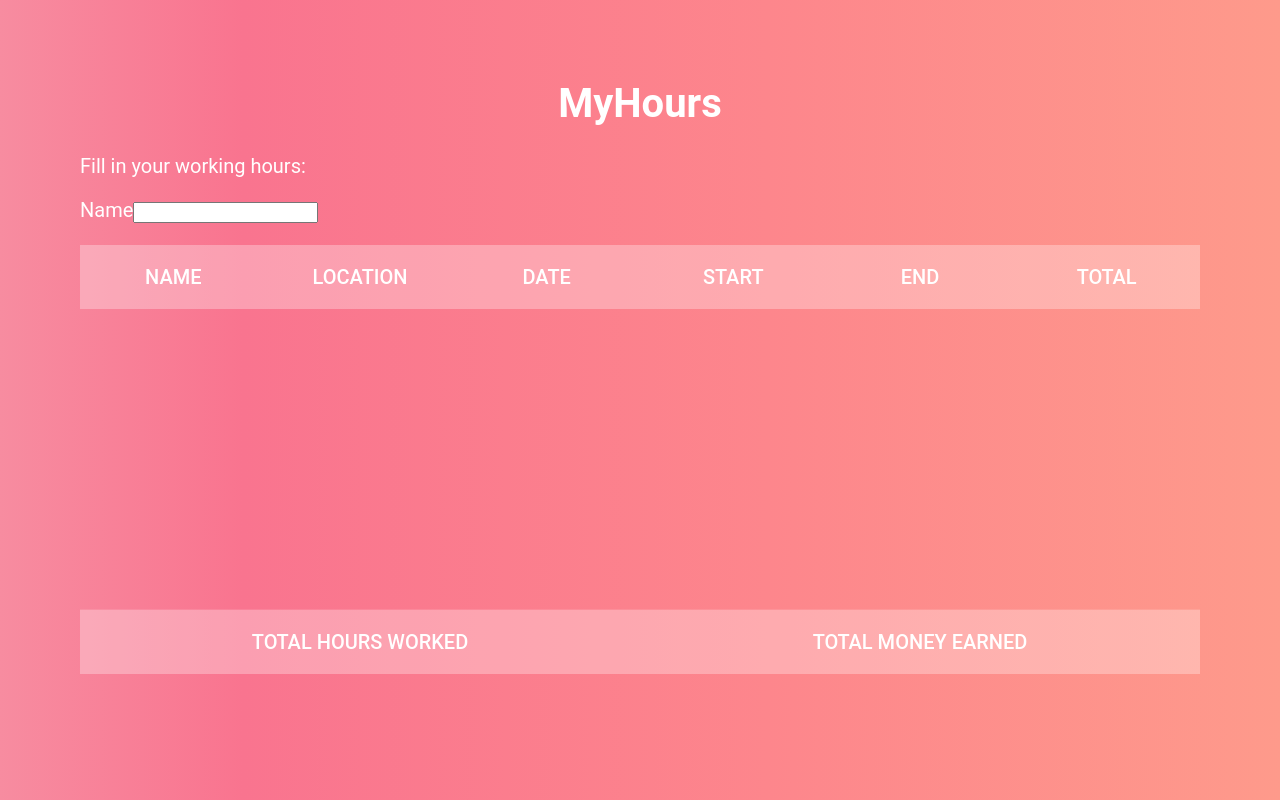
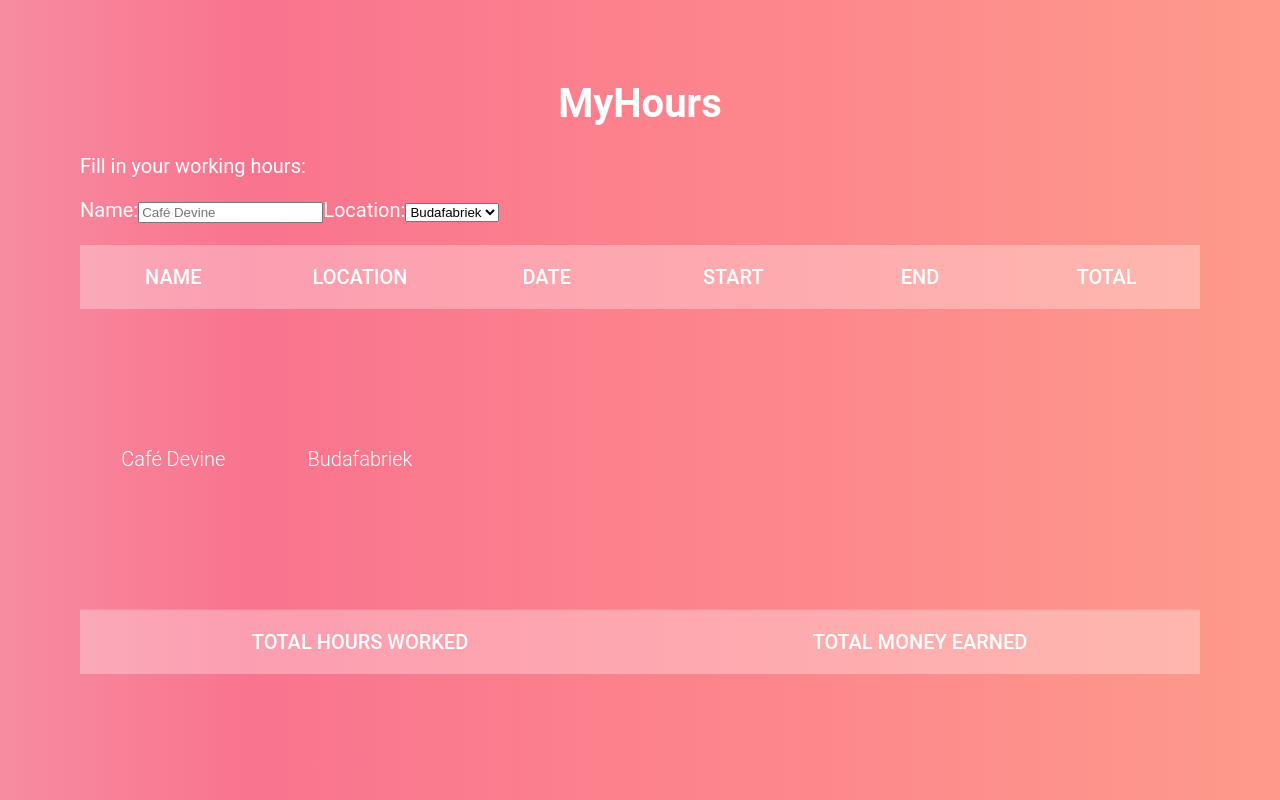
Before and after one commit to YvesRijckaert/WAD-Opdracht, a React (Create React App) app in the folder app/: page / in a window 1280 px wide. Shown: the top 800 px of the page. Built offline with nearby package versions, Linux system fonts and the light colour scheme.

Commit message:
Added drop down in form as well

```diff
--- a/app/src/App.js
+++ b/app/src/App.js
@@ -6,29 +6,40 @@ import TotalHours from "./TotalHours";
 class App extends Component {
   constructor(props) {
     super(props);
-    this.handleChangeName = this.handleChangeName.bind(this);
-    this.state = { name: "" };
+    this.handleInputChange = this.handleInputChange.bind(this);
+    this.state = {
+      name: "Café Devine",
+      location: "Budafabriek",
+    };
   }
 
-  handleChangeName = e => {
-    this.setState({ name: e.target.value });
-  };
+  handleInputChange(e) {
+    const target = e.target;
+    const value = target.value;
+    const name = target.name;
+
+    this.setState({
+      [name]: value
+    });
+  }
 
   render() {
-    const name = this.state.name;
     return (
       <div className="App">
-        <label>
-          Name
-          <input
-            value={name}
-            onChange={this.handleChangeName}
-          />
-        </label>
+        <form>
+          <label>Name:</label>
+          <input name="name" placeholder={this.state.name} type="text" onChange={this.handleInputChange} />
 
-        <HourObject
-          name={(name)}
-        />
+          <label>Location:</label>
+          <select name="location" onChange={this.handleInputChange}>
+            <option value="Budafabriek">Budafabriek</option>
+            <option value="STAM">STAM</option>
+            <option value="MSK">MSK</option>
+            <option value="Howest">Howest</option>
+          </select>
+        </form>
+
+        <HourObject name={this.state.name} location={this.state.location} />
 
         <TotalHours totalHours="11 hours" totalAmount="€ 96" />
       </div>
```
